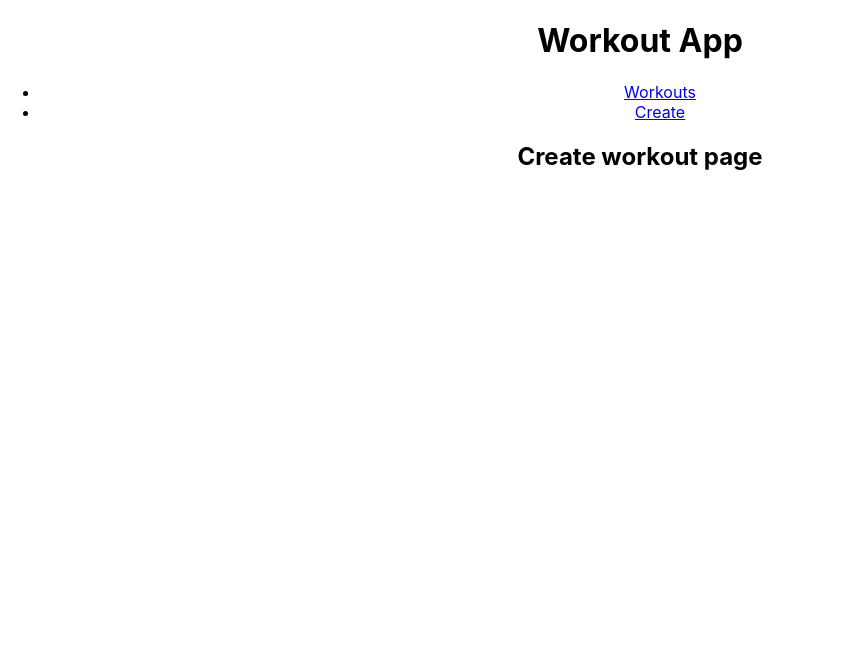
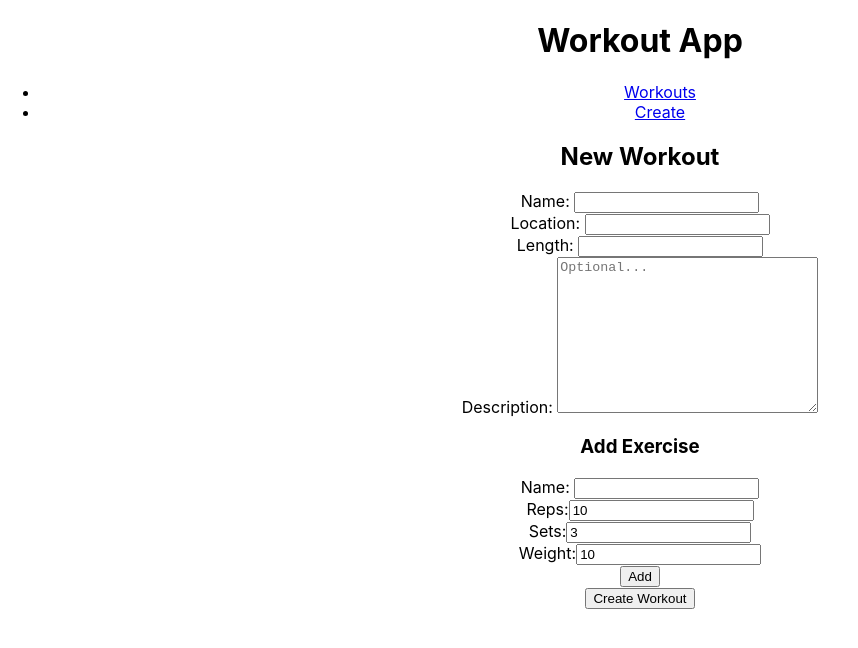
Before and after one commit to msolorio/workout_app_client, a React (Create React App) app: page /workouts/create in a window 1280 px wide. Shown: the top 648 px of the page, without its empty margins (0-858 px from the left). Built offline with nearby package versions, Linux system fonts and the light colour scheme.

Commit message:
Adds UI for create workout form

```diff
--- a/src/App.tsx
+++ b/src/App.tsx
@@ -1,7 +1,7 @@
 import React from 'react';
 import { Switch, Route } from 'react-router-dom';
 import Header from './components/Header';
-import CreateWorkout from './pages/CreateWorkout';
+import CreateWorkout from './pages/CreateWorkout/CreateWorkout';
 import IndexWorkout from './pages/IndexWorkout';
 import './App.css';
 
--- /dev/null
+++ b/src/components/NumberInputGroup.tsx
@@ -0,0 +1,16 @@
+function NumberInputGroup(props: any) {
+  return (
+    <div>
+      <label htmlFor={props.name}>{props.labelText}:</label>
+      <input
+        type="number"
+        name={props.name}
+        step={props.step || "1"}
+        value={props.value}
+        onChange={props.handleChange}
+      />
+    </div>
+  )
+}
+
+export default NumberInputGroup;
--- /dev/null
+++ b/src/components/TextInputGroup.tsx
@@ -0,0 +1,16 @@
+function TextInputGroup(props: any) {
+  return (
+    <div>
+      <label htmlFor={props.name}>{props.labelText}:</label>
+      {' '}
+      <input
+        type="text"
+        name={props.name}
+        value={props.value}
+        onChange={props.handleChange}
+      />
+    </div>
+  );
+}
+
+export default TextInputGroup;
--- a/src/pages/CreateWorkout.tsx
+++ /dev/null
@@ -1,9 +0,0 @@
-function CreateWorkout() {
-  return (
-    <main>
-      <h2>Create workout page</h2>
-    </main>
-  )
-}
-
-export default CreateWorkout;
--- /dev/null
+++ b/src/pages/CreateWorkout/CreateWorkout.tsx
@@ -0,0 +1,149 @@
+import { useState } from 'react';
+import TextInputGroup from '../../components/TextInputGroup';
+import NumberInputGroup from '../../components/NumberInputGroup';
+import Exercise from './components/Exercise';
+
+type ExerciseType = {
+  name: string,
+  reps: number,
+  sets: number,
+  weight: number,
+  unit: string
+}
+
+const stateExercises: ExerciseType[] = [];
+
+function CreateWorkout() {
+  const [state, setState] = useState({
+    workoutName: '',
+    workoutLocation: '',
+    workoutLength: '',
+    workoutDescription: '',
+    exerciseName: '',
+    exerciseReps: '10',
+    exerciseSets: '3',
+    exerciseWeight: '10',
+    exerciseUnit: 'lbs',
+    exercises: stateExercises
+  });
+
+  const handleInputChange = (event: any) => {
+    if (event.target.value < 0) return;
+
+    setState({
+      ...state,
+      [event.target.name]: event.target.value
+    })
+  }
+
+  const handleExerciseCreate = (event: any) => {
+    const newExercise = {
+      name: state.exerciseName,
+      reps: Number(state.exerciseReps),
+      sets: Number(state.exerciseSets),
+      weight: Number(state.exerciseWeight),
+      unit: state.exerciseUnit
+    }
+
+    const updatedExercises = [...state.exercises, newExercise];
+
+    setState({
+      ...state,
+      exercises: updatedExercises
+    });
+  }
+
+  function renderExercises(exercises: ExerciseType[]) {
+    return exercises.map((exercise, idx) => {
+      return <Exercise key={idx} exercise={exercise} />
+    });
+  }
+
+  return (
+    <main>
+      <h2>New Workout</h2>
+      <form>
+        <TextInputGroup
+          name="workoutName"
+          labelText="Name"
+          value={state.workoutName}
+          handleChange={handleInputChange}
+        />
+
+        <TextInputGroup
+          name="workoutLocation"
+          labelText="Location"
+          value={state.workoutLocation}
+          handleChange={handleInputChange}
+        />
+
+        <TextInputGroup
+          name="workoutLength"
+          labelText="Length"
+          value={state.workoutLength}
+          handleChange={handleInputChange}
+        />
+
+        <div>
+          <label htmlFor="workoutDescription">Description:</label>
+          {' '}
+          <textarea
+            name="workoutDescription"
+            cols={30}
+            rows={10}
+            placeholder="Optional..."
+            onChange={handleInputChange}
+            value={state.workoutDescription}
+          />
+        </div>
+
+        <div>
+          <h3>Add Exercise</h3>
+
+          <TextInputGroup
+            name="exerciseName"
+            labelText="Name"
+            value={state.exerciseName}
+            handleChange={handleInputChange}
+          />
+
+          <NumberInputGroup
+            name="exerciseReps"
+            labelText="Reps"
+            value={state.exerciseReps}
+            handleChange={handleInputChange}
+          />
+
+          <NumberInputGroup
+            name="exerciseSets"
+            labelText="Sets"
+            value={state.exerciseSets}
+            handleChange={handleInputChange}
+          />
+
+          <NumberInputGroup
+            name="exerciseWeight"
+            labelText="Weight"
+            value={state.exerciseWeight}
+            handleChange={handleInputChange}
+          />
+
+          <input
+            type="button"
+            value="Add"
+            onClick={handleExerciseCreate}
+          />
+
+          { renderExercises(state.exercises) }
+        </div>
+
+        <input
+          type="button"
+          value="Create Workout"
+        />
+      </form>
+    </main>
+  )
+}
+
+export default CreateWorkout;
--- /dev/null
+++ b/src/pages/CreateWorkout/components/Exercise.tsx
@@ -0,0 +1,14 @@
+function Exercise(props: any) {
+
+
+  return (
+    <div>
+      <h4>{props.exercise.name}</h4>
+      <p>Reps: {props.exercise.reps}</p>
+      <p>Sets: {props.exercise.sets}</p>
+      <p>{props.exercise.weight} {props.exercise.unit}</p>
+    </div>
+  )
+}
+
+export default Exercise;
```
